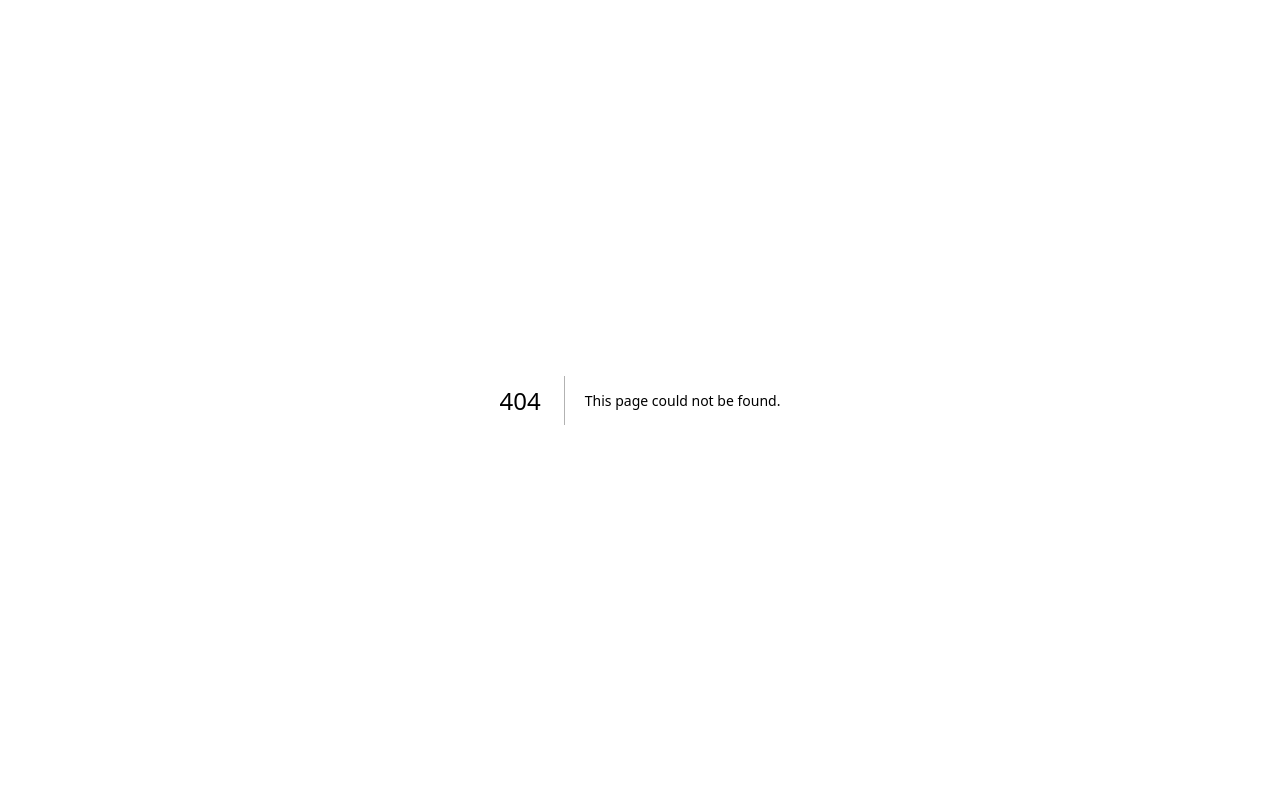
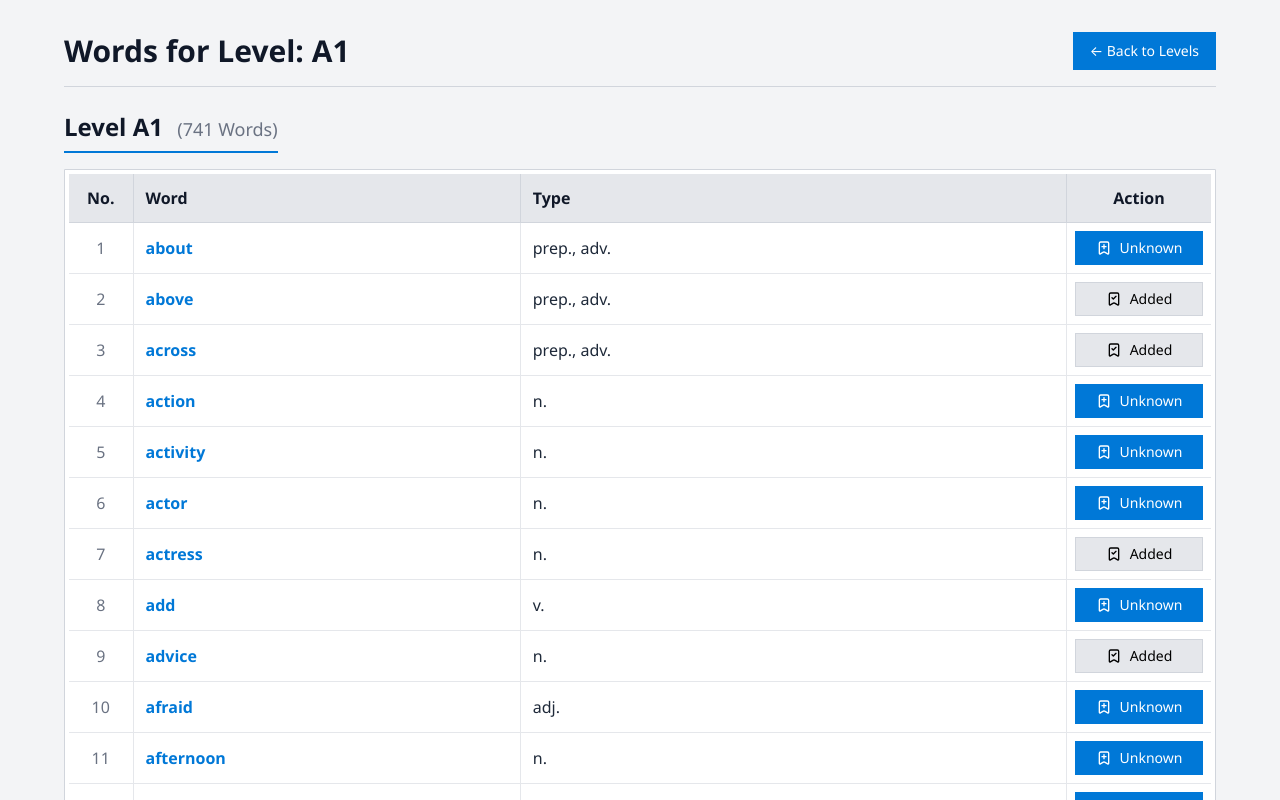
Before and after one commit to kahramanX/flashcard-app, a Next.js app: page /levels/A1 in a window 1280 px wide. Before the commit this address had no page. Shown: the top 800 px of the page. Built offline with nearby package versions, Linux system fonts and the light colour scheme.

Commit message:
Create page.tsx

```diff
--- /dev/null
+++ b/src/app/levels/[level]/page.tsx
@@ -0,0 +1,123 @@
+import fs from 'fs';
+import path from 'path';
+import Link from 'next/link';
+import MarkUnknownButton from '@/components/MarkUnknownButton';
+
+export default async function LevelPage(props: { params: Promise<{ level: string }> }) {
+  const params = await props.params;
+  const decodedLevel = decodeURIComponent(params.level);
+
+  let allWords: any[] = [];
+  try {
+    const filePath = path.join(process.cwd(), 'words.json');
+    if (fs.existsSync(filePath)) {
+      const fileContents = await fs.promises.readFile(filePath, 'utf8');
+      allWords = JSON.parse(fileContents);
+    }
+  } catch (error) {
+    console.error('Failed to load words.json:', error);
+  }
+
+  let unknownIds = new Set<number>();
+  try {
+    const unknownPath = path.join(process.cwd(), 'unknown_words.json');
+    if (fs.existsSync(unknownPath)) {
+      const unknownContents = await fs.promises.readFile(unknownPath, 'utf8');
+      const unknownWords = JSON.parse(unknownContents);
+      unknownWords.forEach((w: any) => unknownIds.add(w.id));
+    }
+  } catch (error) {
+    console.error('Failed to load unknown_words.json:', error);
+  }
+
+  // Filter words by this level
+  const levelWords = allWords.filter(w => {
+    const wordStr = typeof w.word === 'string' ? w.word.trim() : "";
+    if (!/^[a-zA-Z\-\s']+$/.test(wordStr)) return false;
+
+    let wLevel = typeof w.level === 'string' ? w.level.trim() : "Unknown";
+    if (wLevel === "") wLevel = "Unknown";
+
+    return wLevel.toLowerCase() === decodedLevel.toLowerCase();
+  });
+
+  // Sort words alphabetically
+  levelWords.sort((a, b) => {
+    const wordA = a.word || "";
+    const wordB = b.word || "";
+    return wordA.localeCompare(wordB);
+  });
+
+  // To display the properly capitalized level name:
+  const displayLevel = levelWords.length > 0 && levelWords[0].level
+    ? levelWords[0].level.trim()
+    : decodedLevel;
+
+  return (
+    <main className="min-h-screen p-8 bg-gray-100 dark:bg-zinc-900 text-gray-900 dark:text-white flex flex-col">
+      <div className="max-w-6xl mx-auto w-full">
+
+        {/* Header */}
+        <div className="flex justify-between items-center mb-6 pb-4 border-b border-gray-300 dark:border-zinc-700">
+          <h1 className="text-3xl font-bold">Words for Level: {displayLevel}</h1>
+          <Link
+            href="/levels"
+            className="px-4 py-2 bg-[#0078D7] hover:bg-[#005a9e] text-white transition-none text-sm font-normal border border-transparent focus:outline-none focus:ring-1 focus:ring-black dark:focus:ring-white rounded-none"
+          >
+            ← Back to Levels
+          </Link>
+        </div>
+
+        {/* Content */}
+        {levelWords.length === 0 ? (
+          <div className="bg-white dark:bg-zinc-800 border border-gray-300 dark:border-zinc-700 p-8 rounded-none text-center">
+            <h2 className="text-xl font-bold mb-2">No Words Found</h2>
+            <p className="text-gray-600 dark:text-gray-400">No words found for level {decodedLevel}.</p>
+          </div>
+        ) : (
+          <div className="flex flex-col gap-12">
+            <div>
+              <h2 className="text-2xl font-bold mb-4 border-b-2 border-[#0078D7] pb-2 inline-block">
+                Level {displayLevel} <span className="text-gray-500 dark:text-gray-400 font-normal text-lg ml-2">({levelWords.length} Words)</span>
+              </h2>
+
+              <div className="bg-white dark:bg-zinc-800 border border-gray-300 dark:border-zinc-700 p-1 rounded-none overflow-x-auto">
+                <table className="w-full text-left border-collapse min-w-[500px]">
+                  <thead>
+                    <tr className="bg-gray-200 dark:bg-zinc-700 border-b border-gray-300 dark:border-zinc-600">
+                      <th className="p-3 font-semibold w-16 text-center border-r border-gray-300 dark:border-zinc-600">No.</th>
+                      <th className="p-3 font-semibold border-r border-gray-300 dark:border-zinc-600">Word</th>
+                      <th className="p-3 font-semibold border-r border-gray-300 dark:border-zinc-600">Type</th>
+                      <th className="p-3 font-semibold w-36 text-center">Action</th>
+                    </tr>
+                  </thead>
+                  <tbody>
+                    {levelWords.map((word, index) => (
+                      <tr
+                        key={word.id}
+                        className="border-b border-gray-200 dark:border-zinc-700 hover:bg-gray-50 dark:hover:bg-zinc-700/50 transition-none group"
+                      >
+                        <td className="p-3 text-center border-r border-gray-200 dark:border-zinc-700 text-gray-500 dark:text-gray-400 group-hover:bg-gray-100 group-hover:dark:bg-zinc-600 transition-none">
+                          {index + 1}
+                        </td>
+                        <td className="p-3 font-bold border-r border-gray-200 dark:border-zinc-700 text-win-blue dark:text-blue-400">
+                          {word.word}
+                        </td>
+                        <td className="p-3 border-r border-gray-200 dark:border-zinc-700 text-gray-800 dark:text-gray-200">
+                          {word.type}
+                        </td>
+                        <td className="p-2 flex justify-center items-center">
+                          <MarkUnknownButton word={word} isInitiallyUnknown={unknownIds.has(word.id)} />
+                        </td>
+                      </tr>
+                    ))}
+                  </tbody>
+                </table>
+              </div>
+            </div>
+          </div>
+        )}
+      </div>
+    </main>
+  );
+}
```
